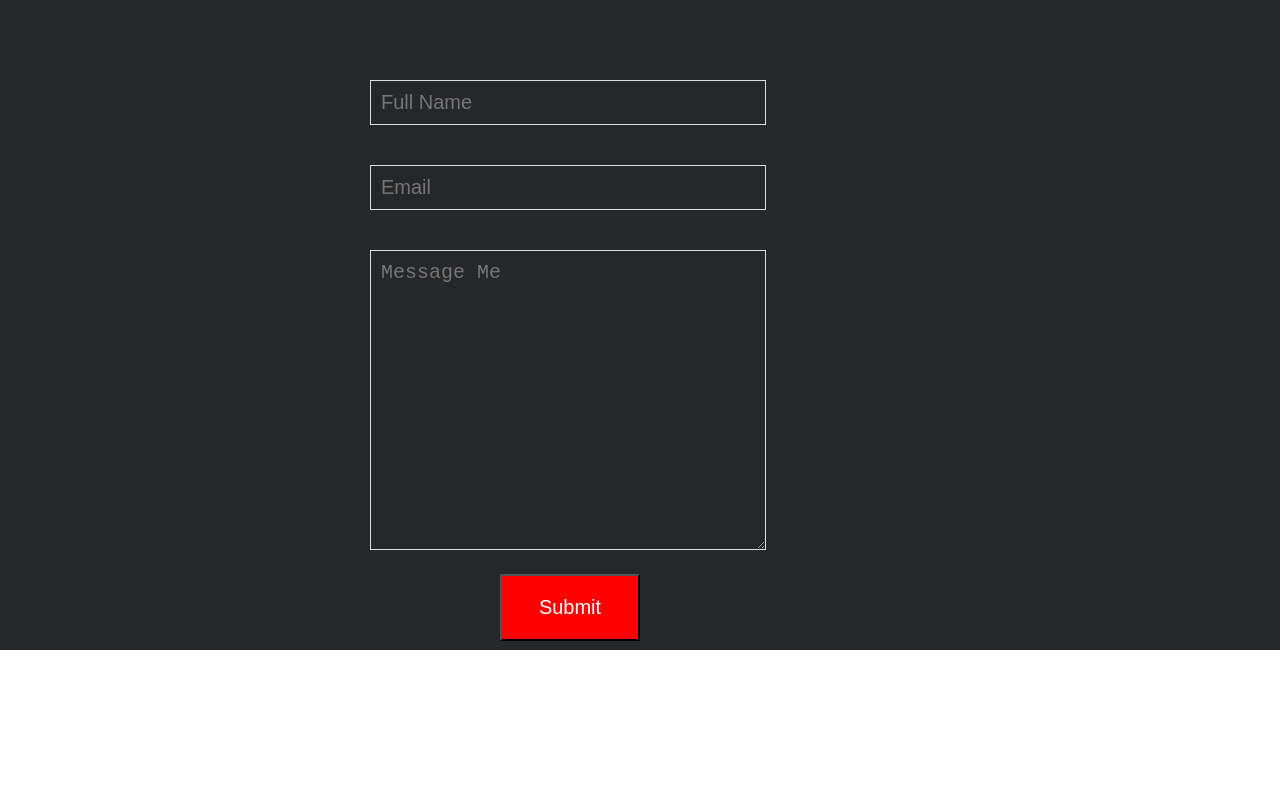
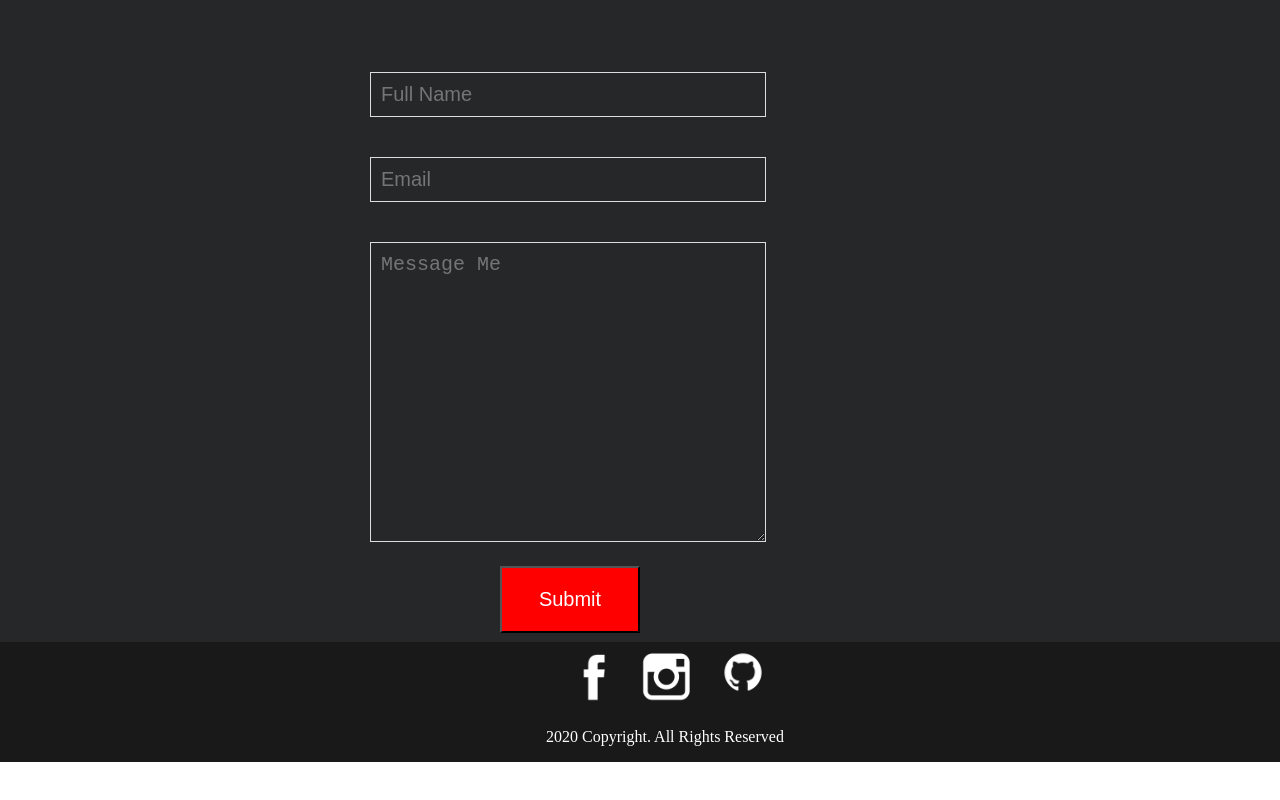
Before and after one commit to AlexIrina/Portfolio, a React (Create React App) app: page /contact in a window 1280 px wide. Shown: the part 270-1070 px from the top of the page. After the commit the page ends 1032 px from the top, so only its background shows below. Built offline with nearby package versions, Linux system fonts and the light colour scheme.

Commit message:
created a footer component, cleaned up css

```diff
--- a/src/App.js
+++ b/src/App.js
@@ -7,6 +7,7 @@ import Work from './components/Work';
 import Contact from './components/Contact';
 import { Route, Switch } from 'react-router-dom';
 import './styles.css';
+import Footer from './components/Footer';
 function App() {
   return (
     <div>
@@ -29,6 +30,8 @@ function App() {
           <Contact />
         </Route>
       </Switch>
+
+      <Footer />
     </div>
   );
 }
--- a/src/components/Contact.js
+++ b/src/components/Contact.js
@@ -1,7 +1,5 @@
 import React from 'react';
-import facebook from '../images/facebook.png';
-import insta from '../images/insta.png';
-import github from '../images/github.png';
+
 
 const Contact = () => {
   return (
@@ -13,7 +11,7 @@ const Contact = () => {
         <textarea placeholder='Message Me' />
         <button>Submit</button>
       </form>
-      <div className='social-links'>
+      {/* <div className='social-links'>
         <ul>
           <li>
             <a
@@ -40,7 +38,7 @@ const Contact = () => {
           </li>
         </ul>
       </div>
-      <p>2020 Copyright. All Rights Reserved</p>
+      <p>2020 Copyright. All Rights Reserved</p> */}
     </div>
   );
 };
--- /dev/null
+++ b/src/components/Footer.js
@@ -0,0 +1,38 @@
+import React from 'react';
+import facebook from '../images/facebook.png';
+import insta from '../images/insta.png';
+import github from '../images/github.png';
+const Footer = () => {
+  return (
+    <footer className='social-links'>
+      <ul>
+        <li>
+          <a
+            href='http://www.facebook.com/pandaMan24/'
+            target='_blank'
+            rel='noopener noreferrer'
+          >
+            <img src={facebook} alt='facebook' className='facebook-icon' />
+          </a>
+        </li>
+        <li>
+          <a href='https://www.instagram.com/coders_gear/'>
+            <img src={insta} alt='instagram' className='insta-icon' />
+          </a>
+        </li>
+        <li>
+          <a
+            href='http://github.com/AlexIrina'
+            target='_blank'
+            rel='noopener noreferrer'
+          >
+            <img src={github} alt='github' className='git-icon' />
+          </a>
+        </li>
+      </ul>
+      <p>2020 Copyright. All Rights Reserved</p>
+    </footer>
+  );
+};
+
+export default Footer;
--- a/src/styles.css
+++ b/src/styles.css
@@ -9,7 +9,7 @@ body {
 /* header */
 .nav-header {
   background: #191919;
-  height: 120px;
+  height: 14vh;
   width: 100%;
   /* max-width: 1700px; */
 }
@@ -39,10 +39,11 @@ body {
 
 /* main section */
 .main-container {
+  /* outline: 2px solid red; */
   position: relative;
   background: #262729;
   color: white;
-  height: 100vh;
+  height: 75vh;
 }
 .intro {
   display: grid;
@@ -288,7 +289,7 @@ form button {
   grid-row: 11/-1;
   grid-column: 5/-1;
 }
-.social-links {
+/* .social-links {
   grid-row: 9/10;
   grid-column: 4/10;
   display: flex;
@@ -306,6 +307,46 @@ li img {
 }
 .git-icon {
   /* outline: 1px solid red; */
-  width: 70px;
-  height: 60px;
+/* width: 70px;
+  height: 60px; */
+/* }  */
+footer {
+  background: #191919;
+  display: flex;
+  flex-direction: column;
+  height: 15vh;
+  width: 100vw;
+  padding: 20px;
+  line-height: 40px;
+  padding: 0;
 }
+
+footer li {
+  display: inline-block;
+  /* outline: 1px solid red; */
+  margin-left: 20px;
+}
+footer ul,
+footer p {
+  /* outline: 1px solid red; */
+  color: white;
+  margin: 0 auto;
+}
+footer p {
+  padding-left: 50px;
+}
+li img {
+  height: auto;
+  width: 50px;
+}
+.git-icon {
+  height: auto;
+  width: 60px;
+}
+
+.insta-icon,
+.facebook-icon {
+  /* outline: 1px solid blue; */
+  height: auto;
+  width: 53px;
+}
```
